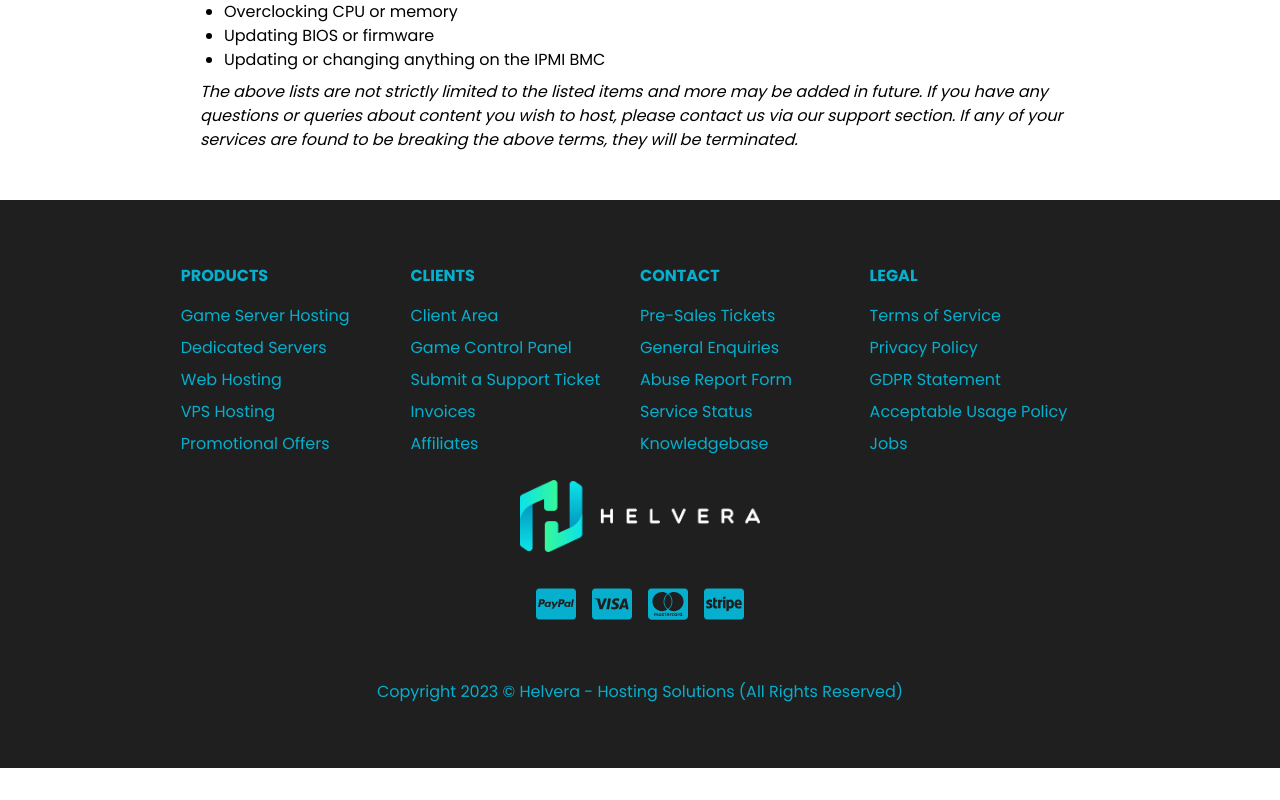
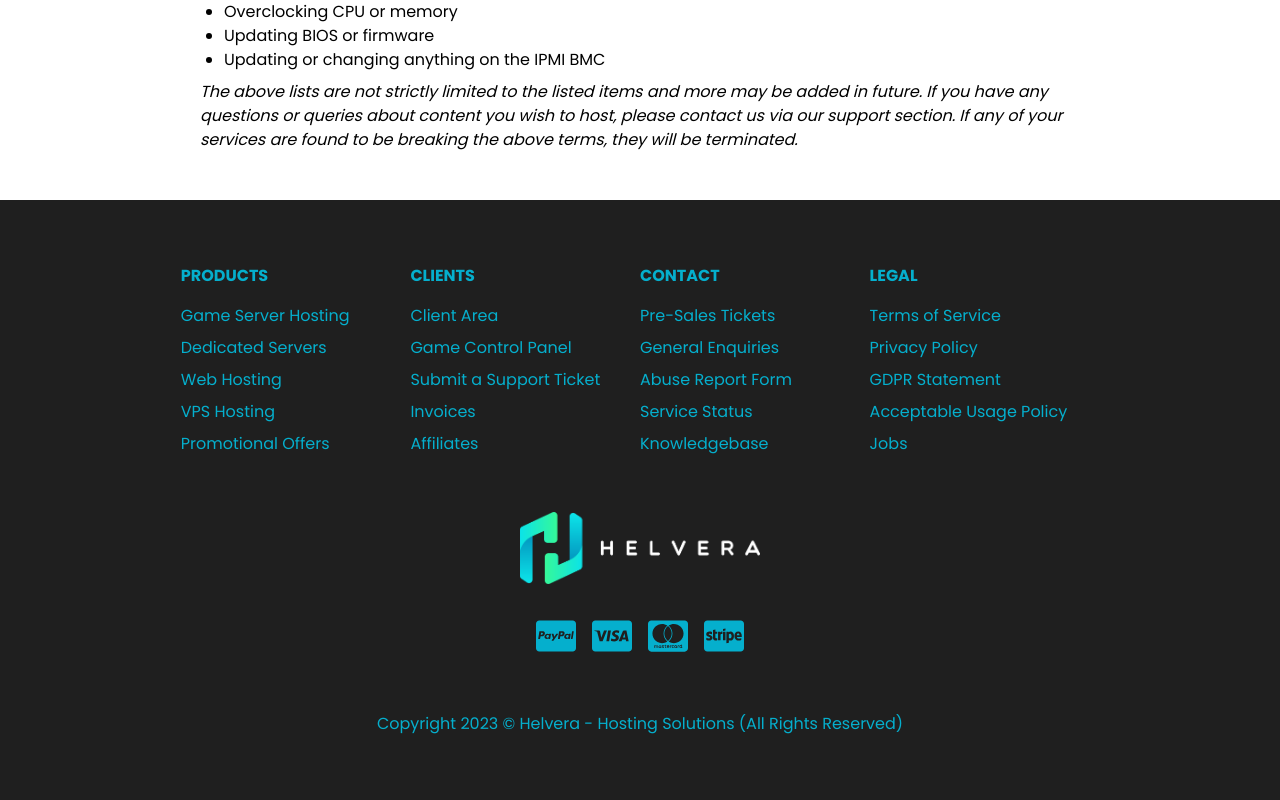
Before and after one commit to jrmichell/helvera, a Next.js app in the folder frontend/: page /acceptable-use in a window 1280 px wide. Shown: the part 885-1685 px from the top of the page. Before the commit the page ends 1653 px from the top, so only its background shows below. Built offline with nearby package versions, Linux system fonts and the light colour scheme.

Commit message:
refactor: minor changes
Removed unnecessary code that was commented out and added a top margin to the logo in the footer

```diff
--- a/frontend/app/components/Footer.tsx
+++ b/frontend/app/components/Footer.tsx
@@ -133,7 +133,7 @@
           </ul>
         </div>
       </div>
-      <div className="flex flex-col items-center justify-center text-primary">
+      <div className="flex flex-col items-center justify-center text-primary mt-8">
         <Image src={FooterImg} alt="Logo" width={240} className="mb-6" />
         <div className="flex justify-center items-center">
           <FaCcPaypal
```
Also changed, not shown: frontend/app/game-servers/page.tsx (+0 -20 lines).
